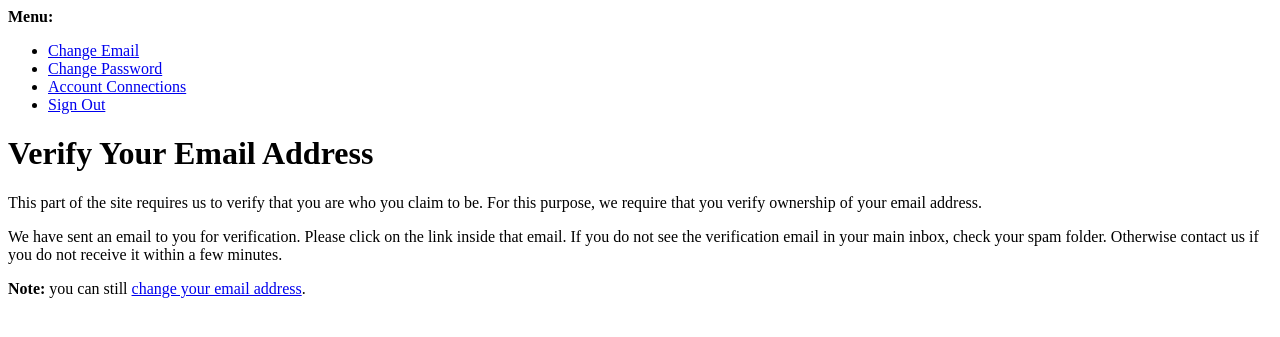
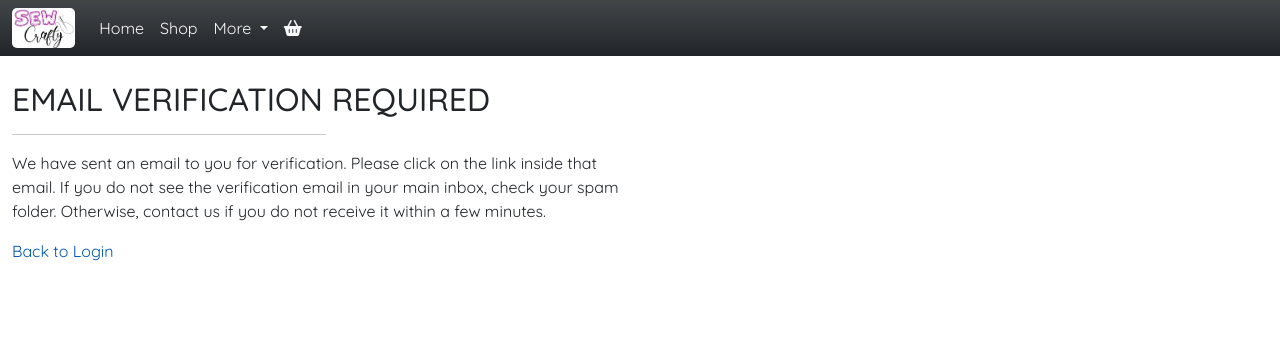
Before and after one commit to Cleg83/sew_crafty_project, a Django app: template templates/account/verified_email_required.html in a window 1280 px wide. Shown: the top 337 px of the page. Run offline with Django 5.2, Linux system fonts and the light colour scheme; the template is opened without the code that fills it, so the values that code supplies are empty; the visitor is signed in with stand-in values (Sample User, id 1); parts of the project's set-up code (start-up, migrations or seed data) failed here and were passed over; some libraries are stand-ins or nearby versions.

Commit message:
Further customisation of allauth templates

```diff
--- a/templates/account/verified_email_required.html
+++ b/templates/account/verified_email_required.html
@@ -1,25 +1,26 @@
-{% extends "account/base_manage.html" %}
+{% extends "base.html" %}
+{% load static %}
+{% load crispy_forms_tags %}
 {% load i18n %}
-{% load allauth %}
-{% block head_title %}
-    {% trans "Verify Your Email Address" %}
-{% endblock head_title %}
+{% load allauth %}  <!-- Load allauth for necessary functionality -->
+
+{% block title_addition %} - {% trans "Email Verification Required" %}{% endblock %}
 {% block content %}
-    {% element h1 %}
-        {% trans "Verify Your Email Address" %}
-    {% endelement %}
-    {% url 'account_email' as email_url %}
-    {% element p %}
-        {% blocktrans %}This part of the site requires us to verify that
-you are who you claim to be. For this purpose, we require that you
-verify ownership of your email address. {% endblocktrans %}
-    {% endelement %}
-    {% element p %}
-        {% blocktrans %}We have sent an email to you for
-verification. Please click on the link inside that email. If you do not see the verification email in your main inbox, check your spam folder. Otherwise
-contact us if you do not receive it within a few minutes.{% endblocktrans %}
-    {% endelement %}
-    {% element p %}
-        {% blocktrans %}<strong>Note:</strong> you can still <a href="{{ email_url }}">change your email address</a>.{% endblocktrans %}
-    {% endelement %}
-{% endblock content %}
+<div class="container-fluid container-top-margin-lg">
+    <div class="row">
+        <div class="col">
+            <h2 class="text-uppercase">{% trans "Email Verification Required" %}</h2>
+            <hr class="heading-rule">
+        </div>
+    </div>
+    <div class="row">
+        <div class="col-md-6">
+            <p>{% blocktrans %}We have sent an email to you for verification. Please click on the link inside that email. If you do not see the verification email in your main inbox, check your spam folder. Otherwise, contact us if you do not receive it within a few minutes.{% endblocktrans %}</p>
+
+            <p class="mt-3">
+                <a class="dark-blue-link" href="{% url 'account_login' %}">{% trans "Back to Login" %}</a>
+            </p>
+        </div>
+    </div>
+</div>
+{% endblock %}
```
Also changed, not shown: templates/account/email_confirm.html (+32 -23 lines), templates/account/verification_sent.html (+3 -8 lines).
